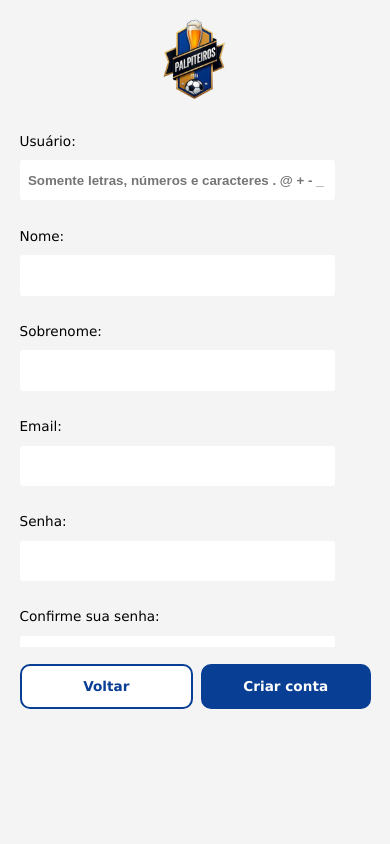
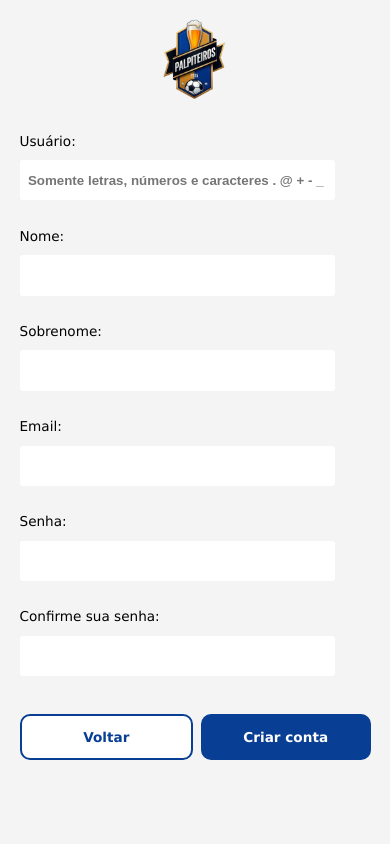
Before and after one commit to eldersantoss/palpiteiros, a Django app: page /accounts/register/ in a window 390 px wide. Run offline with Django 4.2, Linux system fonts and the light colour scheme; parts of the project's set-up code (start-up, migrations or seed data) failed here and were passed over.

Commit message:
style: update body height to 100svh and add bottom padding to footer for better mobile viewport layout

```diff
--- a/core/static/core/css/style.css
+++ b/core/static/core/css/style.css
@@ -5,7 +5,8 @@
 body {
   margin: 0;
   padding: 0;
-  height: 85vh;
+  height: 100svh;
+  overflow: hidden;
   font-family: Verdana, Geneva, Tahoma, sans-serif;
   background-color: #f4f4f4;
   color: black;
@@ -1031,6 +1032,7 @@ body.fixed-layout main {
   gap: 2vw;
   padding: 2vh 0 max(1vh, env(safe-area-inset-bottom));
   background-color: #f4f4f4;
+  padding-bottom: 10vh;
 }
 
 .btn {
```
